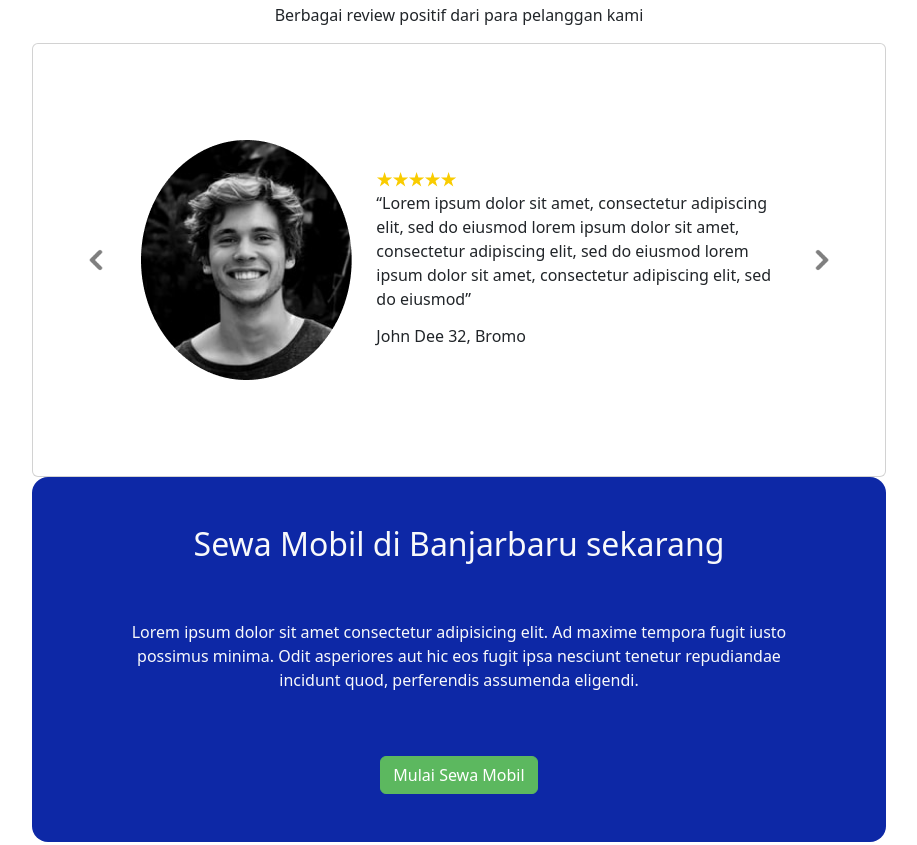
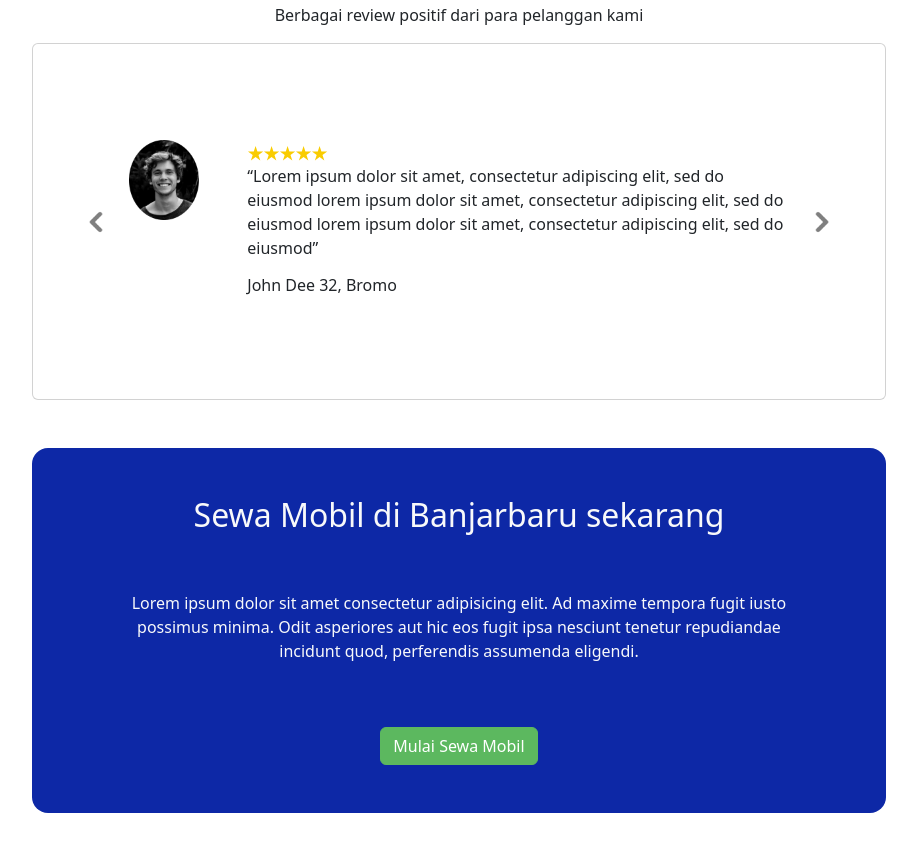
Before and after one commit to Xkylz1/24001183-km7-fau-landing_page-ch1, a plain HTML site: page index.html in a window 1280 px wide. Shown: the part 1305-2150 px from the top of the page, without its empty margins (181-1098 px from the left). Drawn offline with nearby package versions, Linux system fonts and the light colour scheme.

Commit message:
fix acordion

```diff
--- a/index.html
+++ b/index.html
@@ -194,15 +194,15 @@
       <div id="carouselExample" class="carousel slide col-8">
         <div class="carousel-inner">
           <div class="carousel-item active card">
-            <div class="m-5 row p-5 d-flex justify-content-center align-content-center">
-              <div class="col-md-auto ">
+            <div class="m-5 gap-5 p-5 d-flex justify-content-center align-content-center">
+              <div class="">
                 <img
                  class="img-fluid"
                   src="assets/images/img_photo.png"
                   alt=""
                 />
               </div>
-              <div class="col-md align-content-center">
+              <div class="align-content-center">
                 <img src="assets/icons/Rate.svg" alt="" />
                 <p>
                   “Lorem ipsum dolor sit amet, consectetur adipiscing elit, sed
@@ -280,7 +280,7 @@
     <!-- carousel end -->
 
     <!-- CTA start -->
-    <section class="text-light row fix-row justify-content-center">
+    <section class="text-light row fix-row justify-content-center mt-5">
       <div
         style="background-color: #0d28a6"
         class="col-md-8 p-3 p-md-5 rounded-4 text-center"
```
